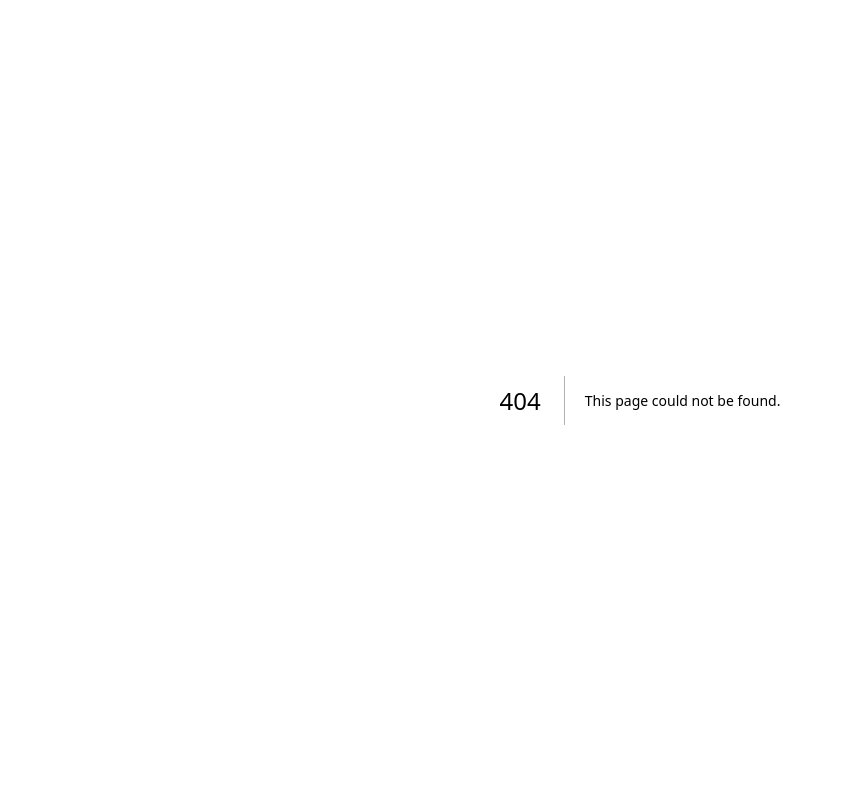
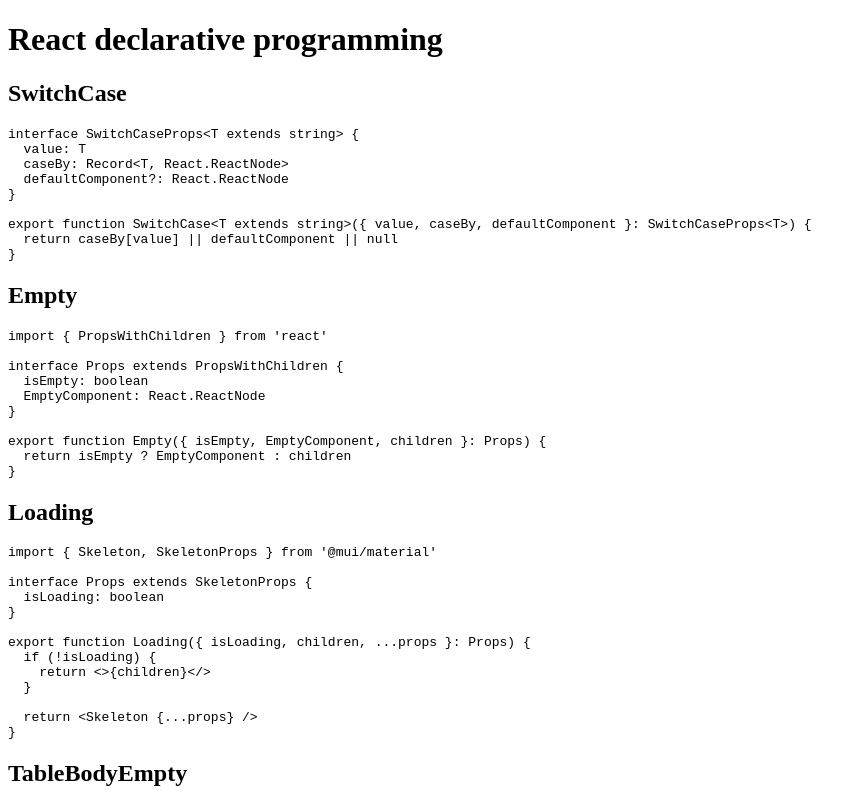
Before and after one commit to fe-dudu/fe-dudu-nextra, a Next.js app: page /archive/react-declarative-programming in a window 1280 px wide. Before the commit this address had no page. Shown: the top 800 px of the page, without its empty margins (0-866 px from the left). Built offline with nearby package versions, Linux system fonts and the light colour scheme.

Commit message:
update: page title

```diff
--- a/pages/archive/react-imperative-programming.mdx
+++ b/pages/archive/react-declarative-programming.mdx
@@ -1,4 +1,4 @@
-# React imperative programming
+# React declarative programming
 
 ## SwitchCase
 
```
